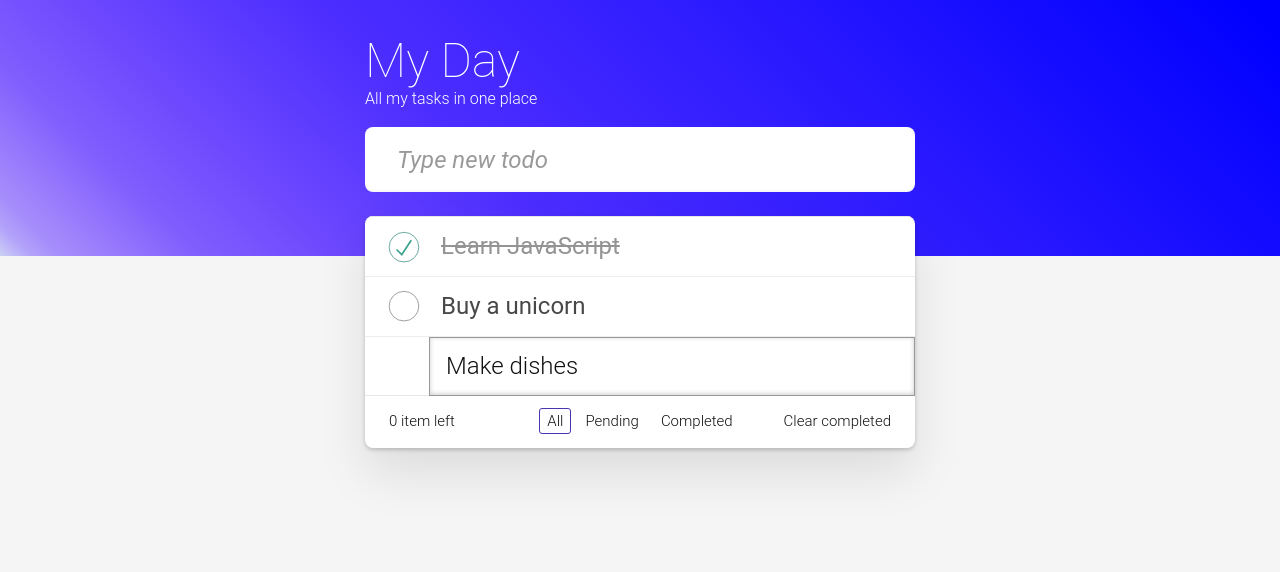
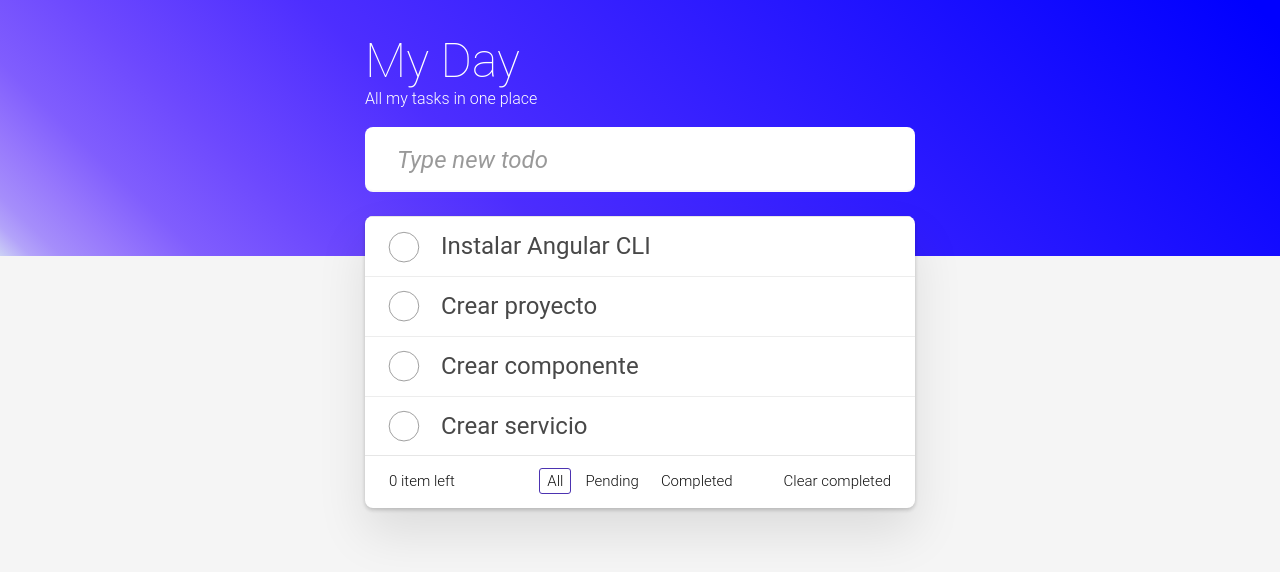
Before and after one commit to IngAamiraDev/todoapp, an Angular app: page / in a window 1280 px wide. Shown: the top 572 px of the page. Built offline with nearby package versions, Linux system fonts and the light colour scheme.

Commit message:
Add step6-2

```diff
--- a/src/app/pages/home/home.component.html
+++ b/src/app/pages/home/home.component.html
@@ -8,6 +8,7 @@
         placeholder="Type new todo"
         autofocus
         type="text"
+        (change)="changeHandler($event)"
       />
     </div>
   </header>
@@ -15,6 +16,15 @@
     <!-- This section should be hidden by default and shown when there are todos -->
     <section class="main">
       <ul class="todo-list">
+        <li *ngFor="let task of tasks(); index as i">
+          <div class="view">
+            <input class="toggle" type="checkbox" />
+            <label>{{ task}}</label>
+            <button class="destroy" (click)="deleteTask(i)"></button>
+          </div>
+          <input class="edit" value="Buy a unicorn" />
+        </li>
+        <!--
         <li class="completed">
           <div class="view">
             <input class="toggle" type="checkbox" checked />
@@ -39,6 +49,7 @@
           </div>
           <input class="edit" value="Make dishes" />
         </li>
+        -->
       </ul>
     </section>
     <!-- This footer should be hidden by default and shown when there are todos -->
--- a/src/app/pages/home/home.component.ts
+++ b/src/app/pages/home/home.component.ts
@@ -1,4 +1,4 @@
-import { Component } from '@angular/core';
+import { Component, signal } from '@angular/core';
 import { CommonModule } from '@angular/common';
 
 @Component({
@@ -6,8 +6,23 @@ import { CommonModule } from '@angular/common';
   standalone: true,
   imports: [CommonModule],
   templateUrl: './home.component.html',
-  styleUrl: './home.component.css'
+  styleUrls: ['./home.component.css']
 })
 export class HomeComponent {
+  tasks = signal([
+    'Instalar Angular CLI',
+    'Crear proyecto',
+    'Crear componente',
+    'Crear  servicio',
+  ]);
 
+  changeHandler(event: Event) {
+    const input = event.target as HTMLInputElement;
+    const newTask = input.value;
+    this.tasks.update((tasks) => [...tasks, newTask]);
+  }
+
+  deleteTask(index: number) {
+    this.tasks.update((tasks) => tasks.filter((task, position) => position !== index));
+  }
 }
```
Also changed, not shown: src/app/pages/home/home.component.css (indentation only). Lines whose indentation alone changed are shown as unchanged.
